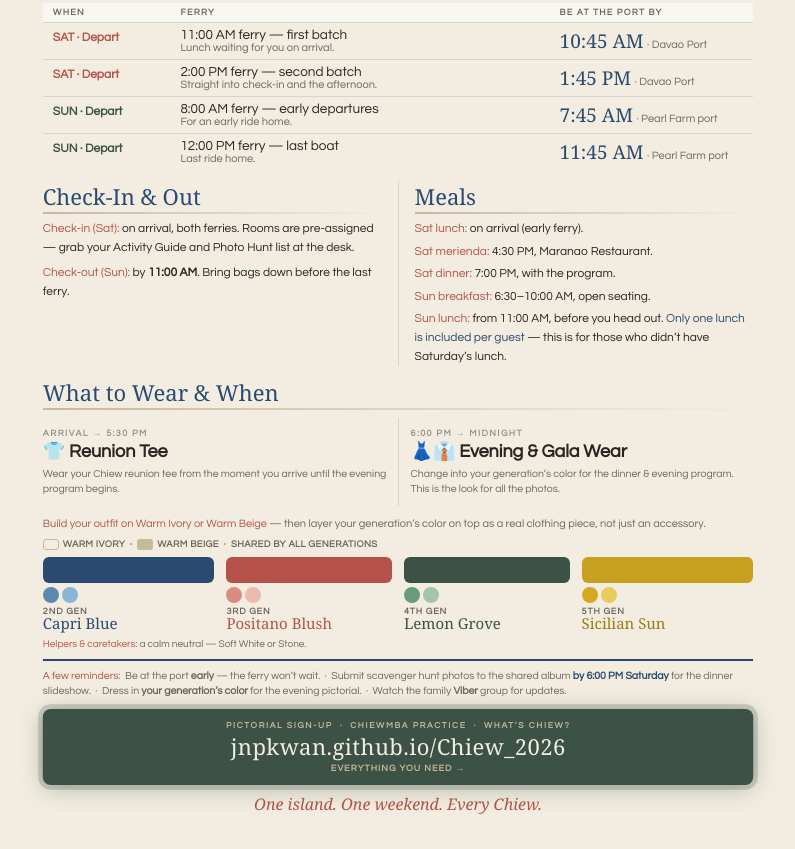
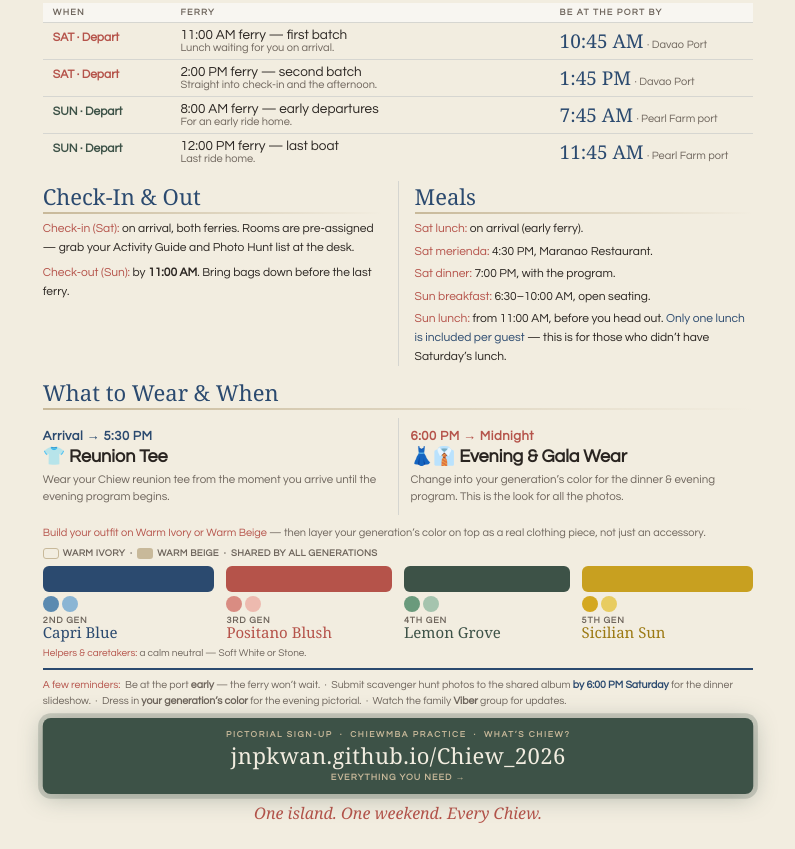
Before and after one commit to jnpkwan/Chiew_2026, a plain HTML site: page index.html in a window 1280 px wide. Shown: the part 1189-2038 px from the top of the page, without its empty margins (242-1037 px from the left). Drawn offline with Linux system fonts and the light colour scheme.

Commit message:
Add files via upload

```diff
--- a/index.html
+++ b/index.html
@@ -190,14 +190,14 @@ table{border-collapse:collapse;}
   <table width="100%" style="table-layout:fixed;border-collapse:collapse;margin-bottom:10px;">
     <tr>
       <td style="width:50%;padding:10px 8px 10px 0;border-right:1px solid rgba(43,74,111,0.14);vertical-align:top;">
-        <div style="font-size:9px;letter-spacing:0.16em;text-transform:uppercase;color:#9a9186;font-weight:600;margin-bottom:4px;">Arrival &rarr; 5:30 PM</div>
+        <div style="font-size:13px;font-weight:700;letter-spacing:0.04em;color:#2B4A6F;margin-bottom:4px;">Arrival &rarr; 5:30 PM</div>
         <div style="font-size:18px;font-weight:700;color:#2A2521;line-height:1.1;">👕 Reunion Tee</div>
-        <div style="font-size:10.5px;color:#6E655C;margin-top:4px;line-height:1.45;">Wear your Chiew reunion tee from the moment you arrive until the evening program begins.</div>
+        <div style="font-size:11.5px;color:#6E655C;margin-top:4px;line-height:1.5;">Wear your Chiew reunion tee from the moment you arrive until the evening program begins.</div>
       </td>
       <td style="width:50%;padding:10px 0 10px 12px;vertical-align:top;">
-        <div style="font-size:9px;letter-spacing:0.16em;text-transform:uppercase;color:#9a9186;font-weight:600;margin-bottom:4px;">6:00 PM &rarr; Midnight</div>
+        <div style="font-size:13px;font-weight:700;letter-spacing:0.04em;color:#B5534A;margin-bottom:4px;">6:00 PM &rarr; Midnight</div>
         <div style="font-size:18px;font-weight:700;color:#2A2521;line-height:1.1;">👗👔 Evening &amp; Gala Wear</div>
-        <div style="font-size:10.5px;color:#6E655C;margin-top:4px;line-height:1.45;">Change into your generation&rsquo;s color for the dinner &amp; evening program. This is the look for all the photos.</div>
+        <div style="font-size:11.5px;color:#6E655C;margin-top:4px;line-height:1.5;">Change into your generation&rsquo;s color for the dinner &amp; evening program. This is the look for all the photos.</div>
       </td>
     </tr>
   </table>
```
